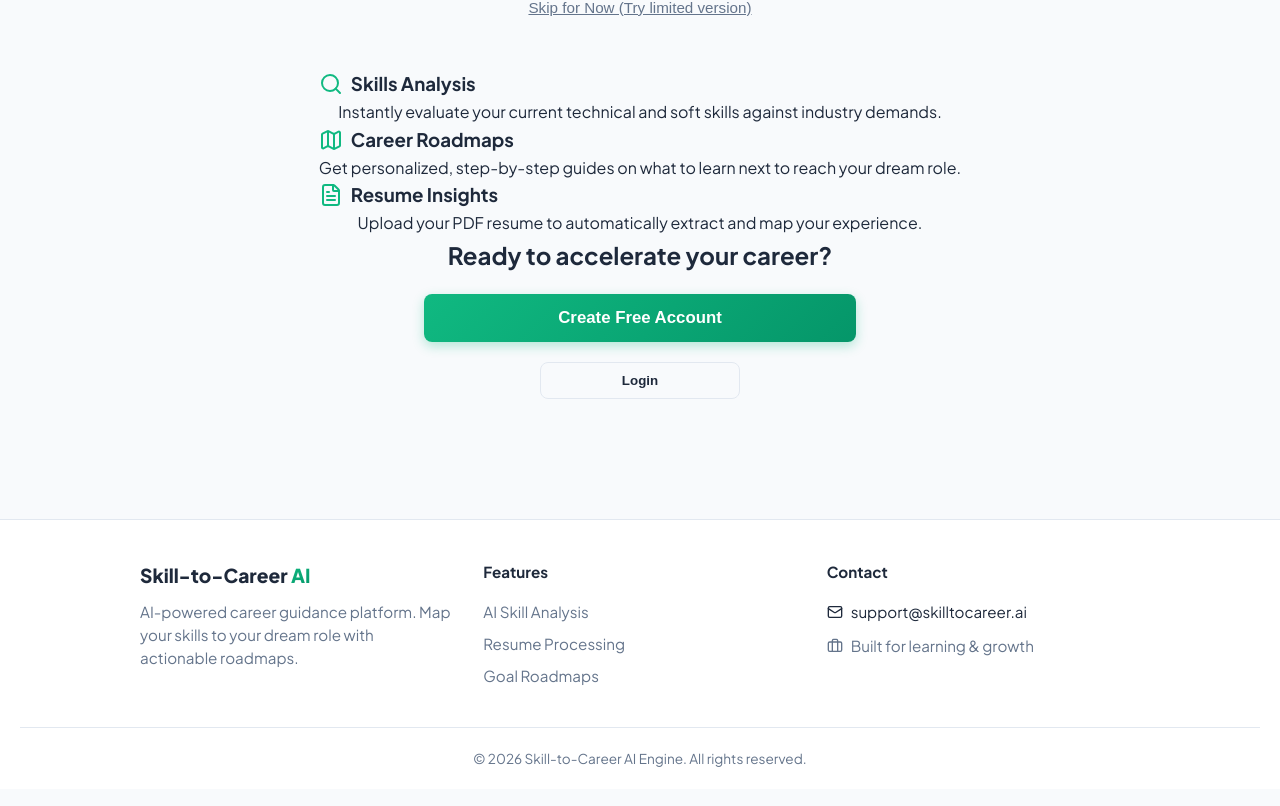
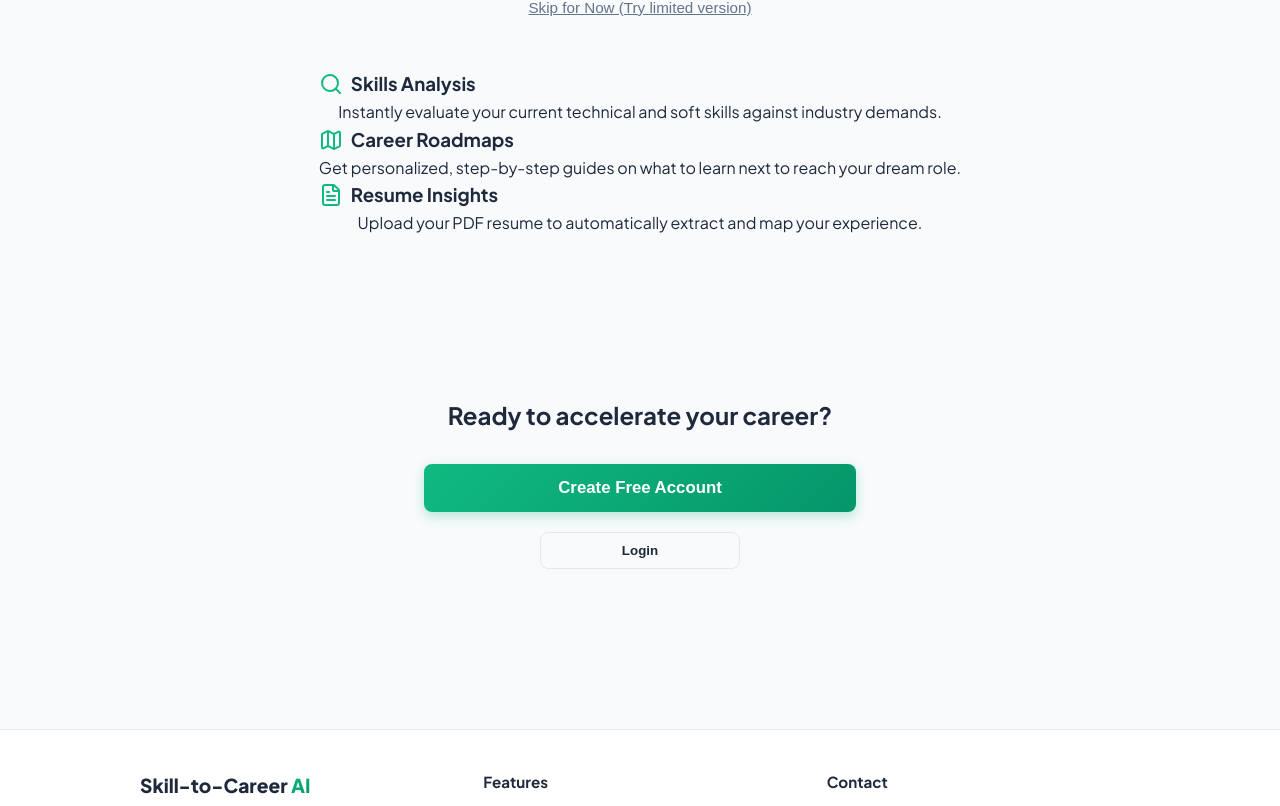
Before and after one commit to Gunjannnn30/skill2career-frontend, a React (Create React App) app: page / in a window 1280 px wide. Shown: the part 632-1438 px from the top of the page. Built offline with nearby package versions, Linux system fonts and the light colour scheme; the HTML template or start-up script is replaced by a standard one.

Commit message:
feat: Add input validations and improve landing page UI spacing

```diff
--- a/src/components/LandingPage.js
+++ b/src/components/LandingPage.js
@@ -65,9 +65,9 @@ const LandingPage = ({ setView, setIsGuest }) => {
                 </div>
             </div>
 
-            <div className="landing-bottom-cta">
-                <h2>Ready to accelerate your career?</h2>
-                <div className="landing-actions" style={{ marginTop: '20px' }}>
+            <div className="landing-bottom-cta" style={{ marginTop: '100px', paddingTop: '60px', marginBottom: '40px', borderTop: '1px solid var(--border)' }}>
+                <h2 style={{ marginBottom: '20px' }}>Ready to accelerate your career?</h2>
+                <div className="landing-actions" style={{ marginTop: '30px' }}>
                     <button className="btn-primary" onClick={() => setView('register')}>Create Free Account</button>
                     <button className="btn-outline" onClick={() => setView('login')}>Login</button>
                 </div>
--- a/src/components/Login.js
+++ b/src/components/Login.js
@@ -13,6 +13,12 @@ const Login = ({ setToken, setView }) => {
         setError('');
 
         try {
+            if (!/^[^\s@]+@[^\s@]+\.[^\s@]+$/.test(email)) {
+                setError('Please enter a valid email address.');
+                setLoading(false);
+                return;
+            }
+
             const res = await fetch(`${API_BASE_URL}/api/auth/login`, {
                 method: 'POST',
                 headers: { 'Content-Type': 'application/json' },
--- a/src/components/Register.js
+++ b/src/components/Register.js
@@ -14,6 +14,18 @@ const Register = ({ setToken, setView }) => {
         setError('');
 
         try {
+            if (!/^[^\s@]+@[^\s@]+\.[^\s@]+$/.test(email)) {
+                setError('Please enter a valid email address.');
+                setLoading(false);
+                return;
+            }
+
+            if (password.length < 6) {
+                setError('Password must be at least 6 characters long.');
+                setLoading(false);
+                return;
+            }
+
             const res = await fetch(`${API_BASE_URL}/api/auth/register`, {
                 method: 'POST',
                 headers: { 'Content-Type': 'application/json' },
```
Also changed, not shown: 1 other file (tests, documents, lock files or other folders).
